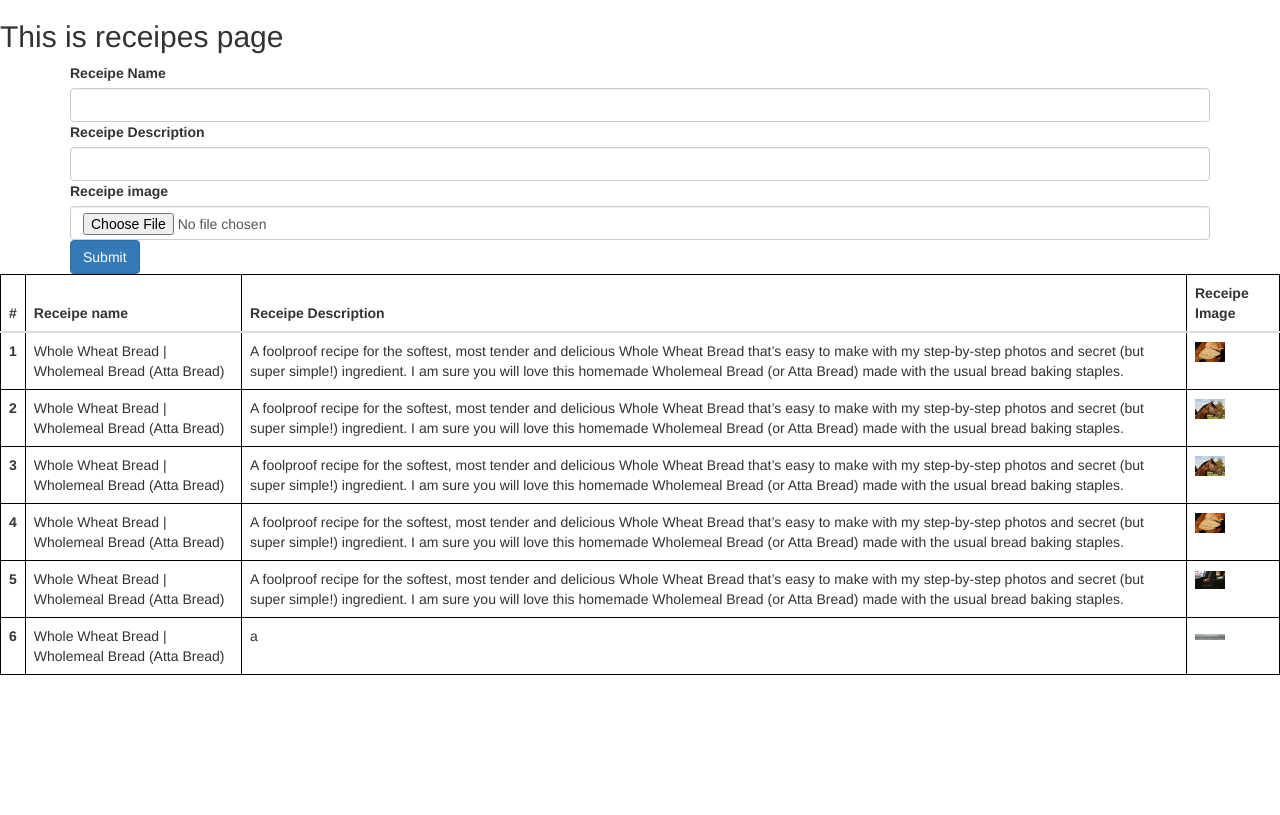
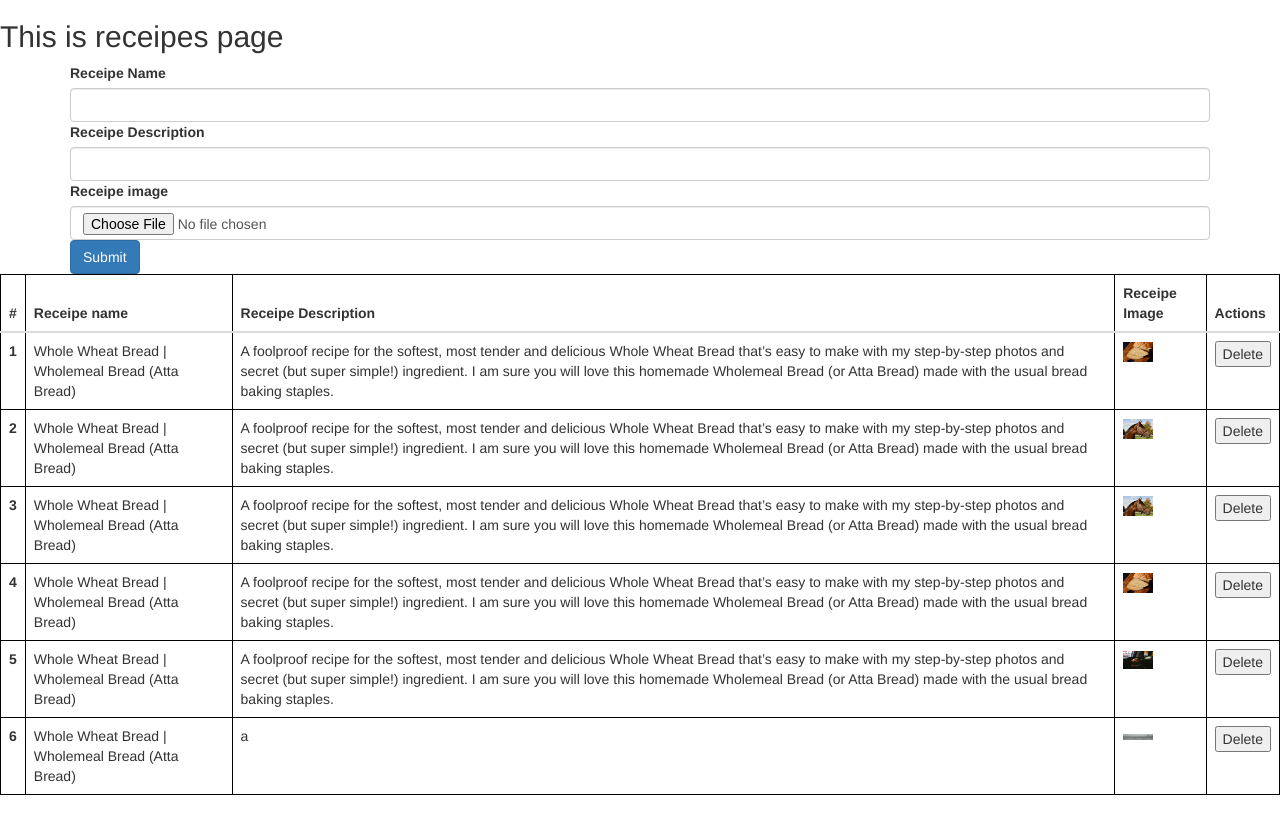
Before and after one commit to Prathamesh2642/learn-django, a Django app: page /receipes in a window 1280 px wide. Before the commit the page ends 675 px from the top, so only its background shows below. Run offline with Django 5.2, Linux system fonts and the light colour scheme; data comes from the database, SQL or seed files in the repository; both versions use the stored data as it was after the commit.

Commit message:
push everything

```diff
--- a/core/vege/templates/receipes.html
+++ b/core/vege/templates/receipes.html
@@ -29,6 +29,7 @@
       <th scope="col">Receipe name</th>
       <th scope="col">Receipe Description</th>
       <th scope="col">Receipe Image</th>
+      <th scope="col">Actions</th>
     </tr>
   </thead>
   <tbody>
@@ -40,6 +41,9 @@
       <td>
         <img src="media/{{rec.receipe_image}}" alt="{{rec.receipe_name}}" height="20px" width="30px">
       </td>
+      <td>
+        <button>Delete</button>
+      </td>
     </tr>
     {%endfor%}
   </tbody>
```
Also changed, not shown: core/db.sqlite3, core/public/static/receipe/Screenshot_328.png (added).
